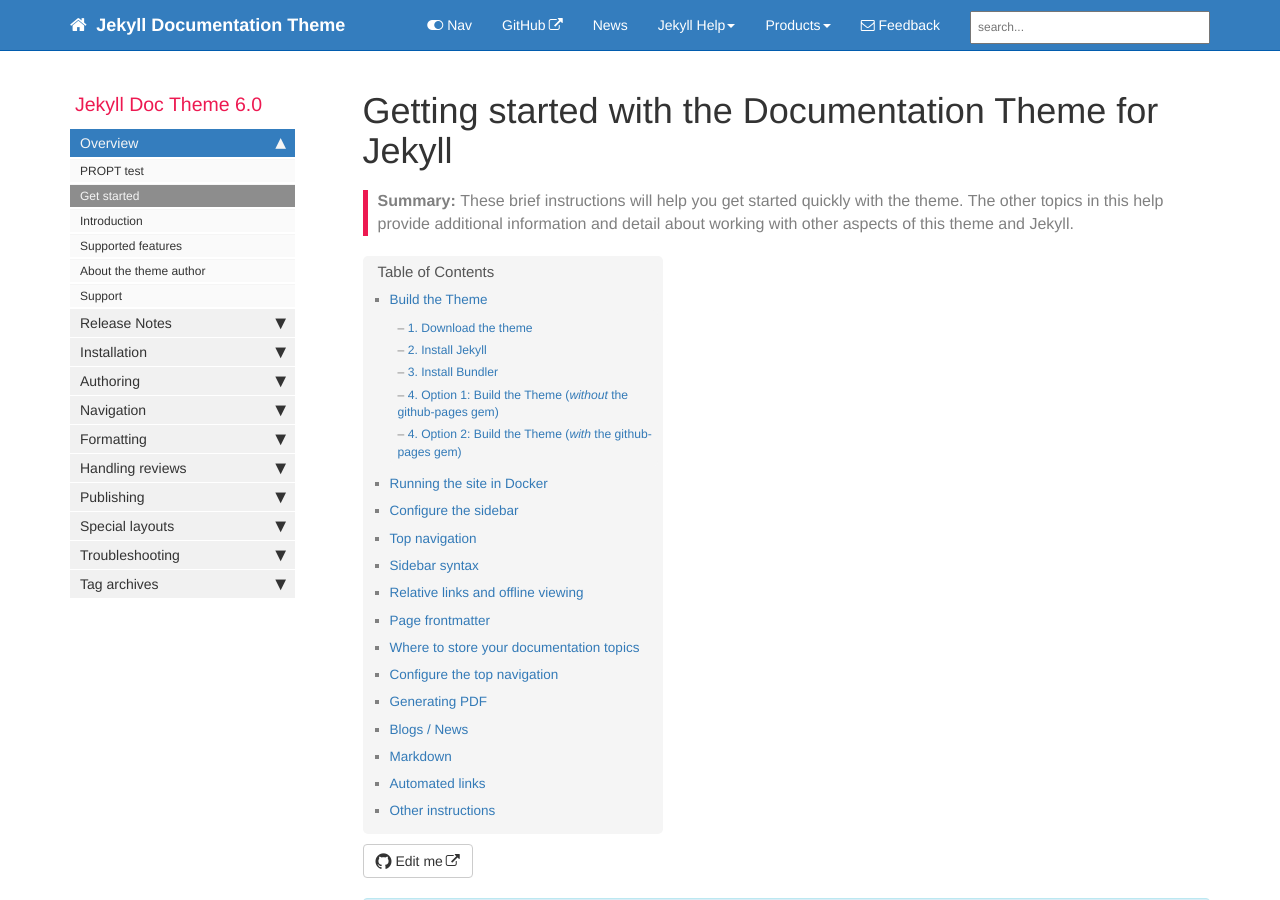
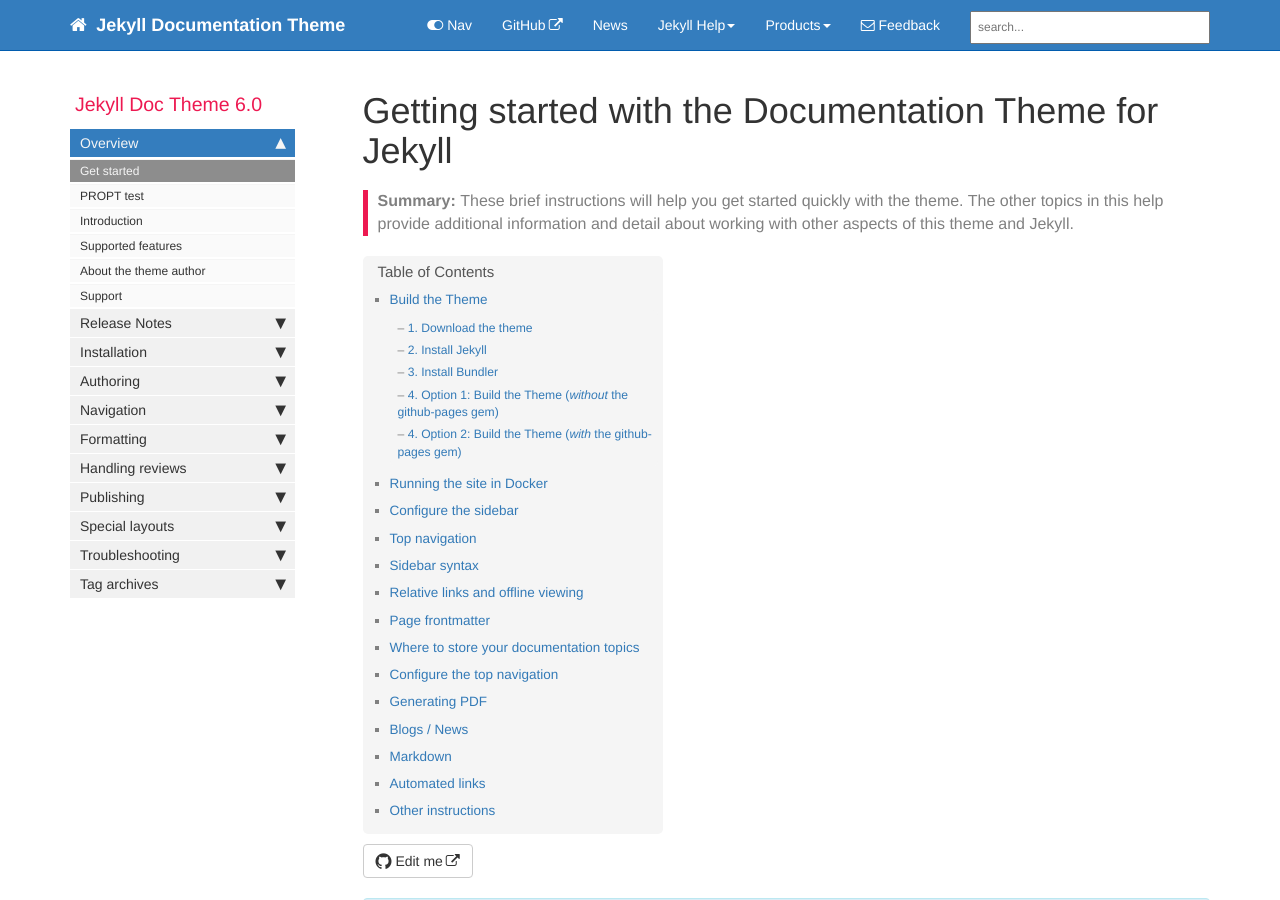
Before and after one commit to Denani/Pagestest, a Jekyll site: the page built from index.md, in a window 1280 px wide and 900 px high. Built offline with Jekyll 4.4.1, drawn with Linux system fonts in a browser that asks for light colours; nearby versions of some CDN libraries; comment, search, counter and statistics services are not loaded; part of the change alters nothing that is shown.

```diff
--- a/_data/sidebars/mydoc_sidebar.yml
+++ b/_data/sidebars/mydoc_sidebar.yml
@@ -23,15 +23,14 @@ entries:
     output: web, pdf
     folderitems:
 
-    - title: PROPT test
-      url: /mydoc_propt_test.html
-      output: web, pdf
-      type: homepage
-
     - title: Get started
       url: /index.html
       output: web, pdf
       type: homepage
+
+    - title: PROPT test
+      url: /mydoc_propt_test.html
+      output: web, pdf
 
     - title: Introduction
       url: /mydoc_introduction.html
```
